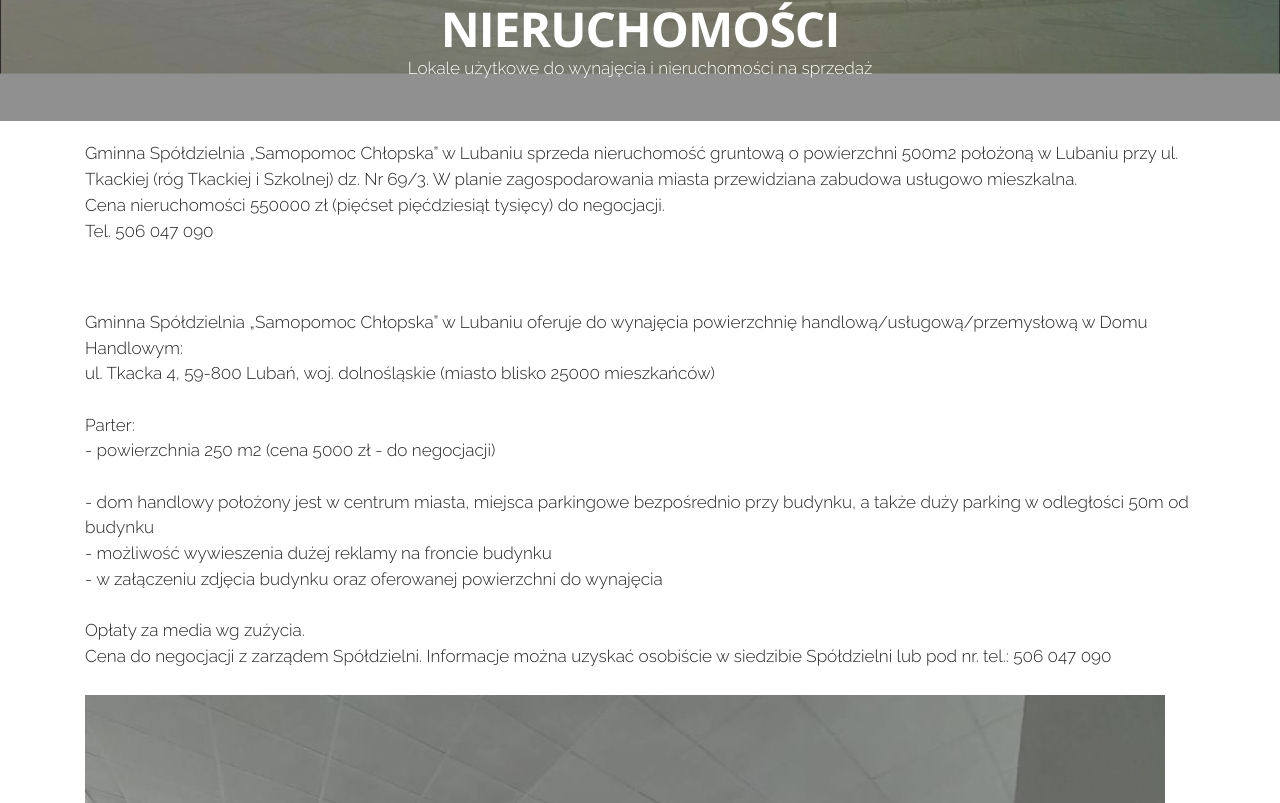
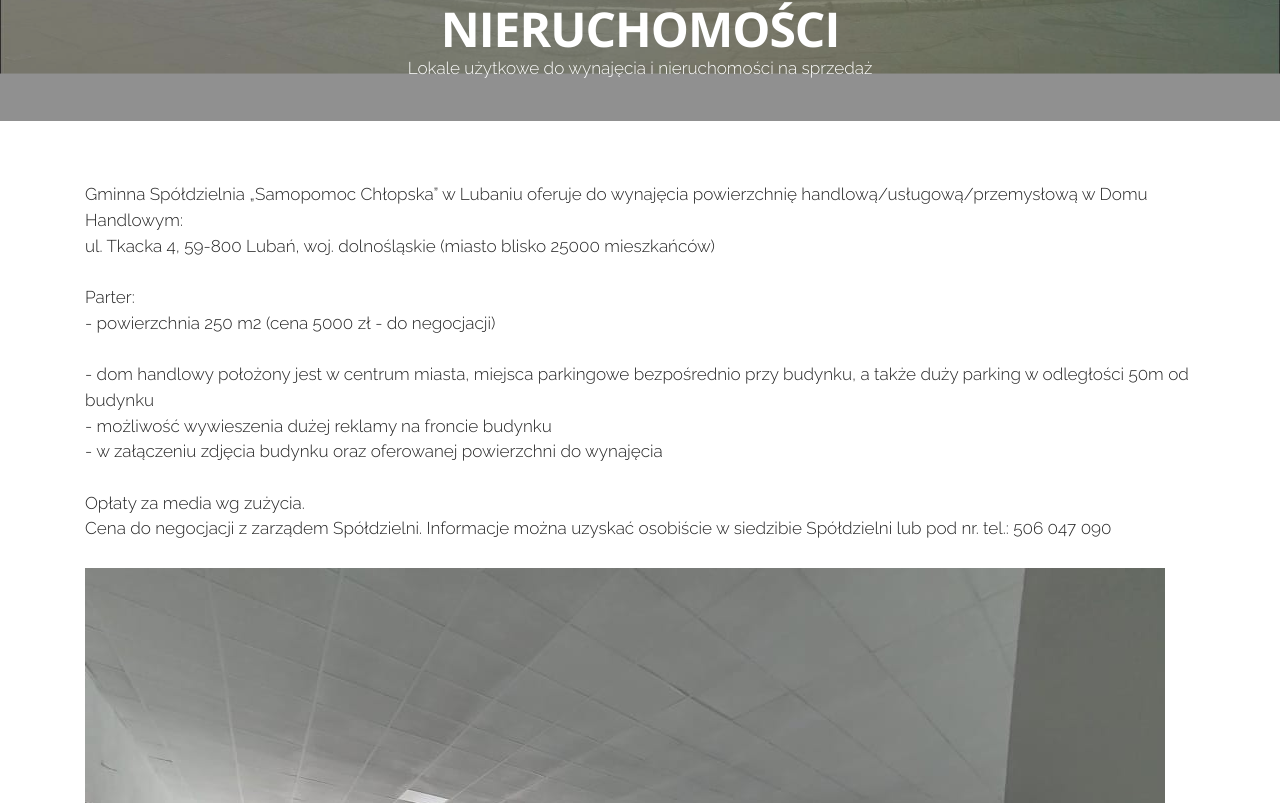
Before and after one commit to gsluban/gsluban.github.io, a plain HTML site: page index.html in a window 1280 px wide. Shown: the part 877-1680 px from the top of the page. Drawn offline with nearby package versions, Linux system fonts and the light colour scheme.

Commit message:
Update index.html

```diff
--- a/index.html
+++ b/index.html
@@ -125,12 +125,6 @@
     <div class="container">
         <div class="row">
  <div class="col-xs-12 lead">
-<p>
-  Gminna Spółdzielnia „Samopomoc Chłopska” w Lubaniu sprzeda nieruchomość gruntową o powierzchni 500m2 położoną w Lubaniu przy ul. Tkackiej (róg Tkackiej i Szkolnej)
-  dz. Nr 69/3. W planie zagospodarowania miasta przewidziana zabudowa usługowo mieszkalna.
-<p>Cena nieruchomości 550000 zł (pięćset pięćdziesiąt tysięcy) do negocjacji.</p>
-<p>Tel. 506 047 090</p>
-<p><br></p>
 
           </div>
         </div>
```
